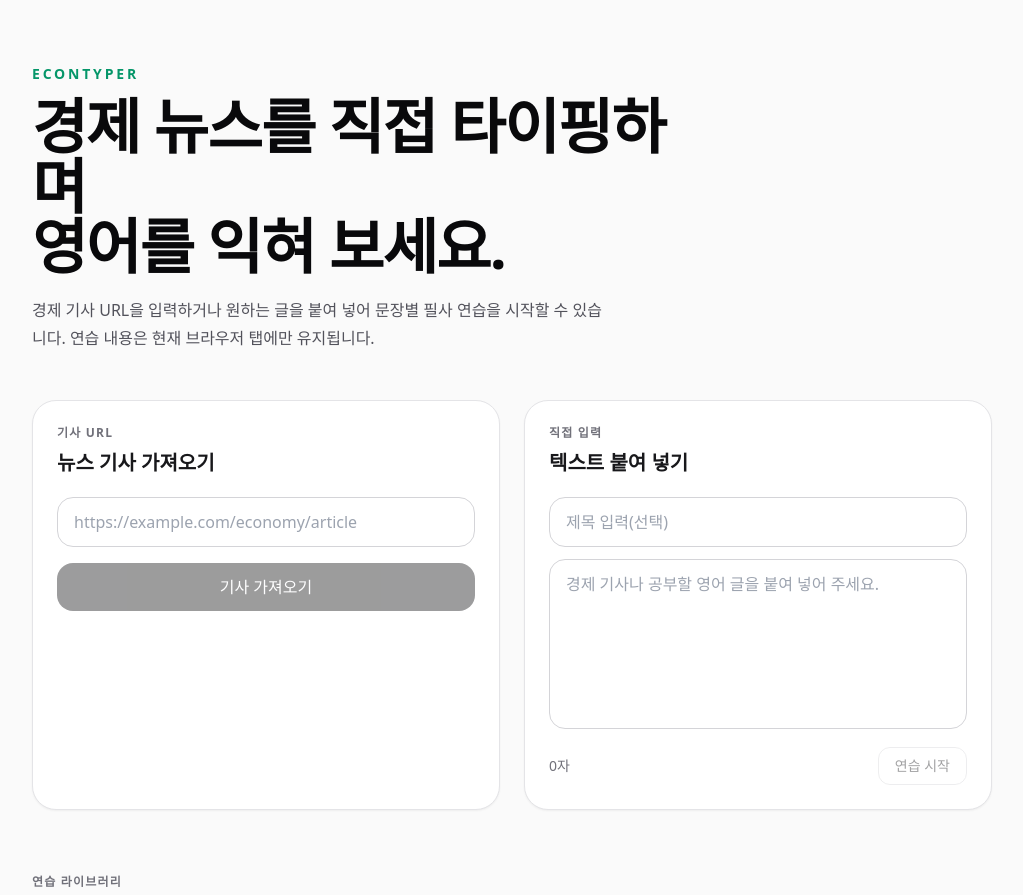
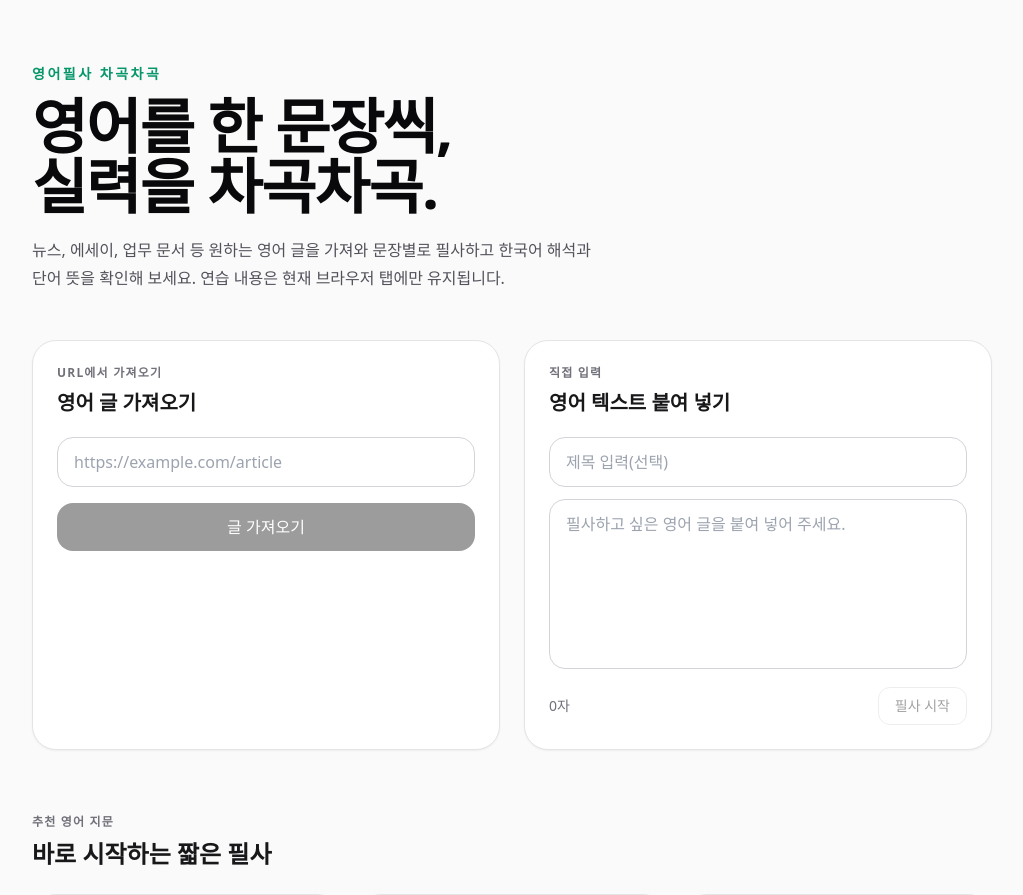
Before and after one commit to duckfrog-100/EconTyper, a Next.js app: page / in a window 1280 px wide. Shown: the top 895 px of the page, without its empty margins (128-1151 px from the left). Built offline with nearby package versions, Linux system fonts and the light colour scheme.

Commit message:
feat: rebrand home as 영어필사 차곡차곡

```diff
--- a/components/home/home-workspace.tsx
+++ b/components/home/home-workspace.tsx
@@ -48,7 +48,7 @@ export function HomeWorkspace() {
     setError("");
     const text = normalizePastedText(pasteText);
     if (text.length < 80) {
-      setError("연습을 시작하려면 80자 이상의 글을 붙여 넣어 주세요.");
+      setError("연습을 시작하려면 80자 이상의 영어 글을 붙여 넣어 주세요.");
       return;
     }
 
@@ -66,38 +66,38 @@ export function HomeWorkspace() {
   return (
     <main className="mx-auto w-full max-w-5xl px-5 py-10 sm:px-8 sm:py-16">
       <header className="mb-12 max-w-2xl">
-        <p className="mb-3 text-sm font-semibold tracking-[0.2em] text-emerald-600 dark:text-emerald-400">ECONTYPER</p>
-        <h1 className="text-4xl font-semibold tracking-tight text-zinc-950 dark:text-zinc-50 sm:text-6xl">경제 뉴스를 직접 타이핑하며<br />영어를 익혀 보세요.</h1>
-        <p className="mt-5 max-w-xl text-base leading-7 text-zinc-600 dark:text-zinc-400">경제 기사 URL을 입력하거나 원하는 글을 붙여 넣어 문장별 필사 연습을 시작할 수 있습니다. 연습 내용은 현재 브라우저 탭에만 유지됩니다.</p>
+        <p className="mb-3 text-sm font-semibold tracking-[0.18em] text-emerald-600 dark:text-emerald-400">영어필사 차곡차곡</p>
+        <h1 className="text-4xl font-semibold tracking-tight text-zinc-950 dark:text-zinc-50 sm:text-6xl">영어를 한 문장씩,<br />실력을 차곡차곡.</h1>
+        <p className="mt-5 max-w-xl text-base leading-7 text-zinc-600 dark:text-zinc-400">뉴스, 에세이, 업무 문서 등 원하는 영어 글을 가져와 문장별로 필사하고 한국어 해석과 단어 뜻을 확인해 보세요. 연습 내용은 현재 브라우저 탭에만 유지됩니다.</p>
       </header>
 
       <section className="grid gap-6 lg:grid-cols-2">
         <div className="rounded-3xl border border-zinc-200 bg-white p-6 shadow-sm dark:border-zinc-800 dark:bg-zinc-900">
-          <div className="mb-5"><p className="text-xs font-semibold uppercase tracking-widest text-zinc-500">기사 URL</p><h2 className="mt-2 text-xl font-semibold">뉴스 기사 가져오기</h2></div>
-          <label className="sr-only" htmlFor="article-url">기사 URL</label>
-          <input id="article-url" type="url" value={url} onChange={(event) => setUrl(event.target.value)} placeholder="https://example.com/economy/article" className="w-full rounded-2xl border border-zinc-300 bg-transparent px-4 py-3 outline-none transition focus:border-emerald-500 focus:ring-4 focus:ring-emerald-500/10 dark:border-zinc-700" />
-          <button type="button" onClick={handleExtract} disabled={!url.trim() || isExtracting} className="mt-4 w-full rounded-2xl bg-zinc-950 px-4 py-3 font-medium text-white transition hover:bg-zinc-800 disabled:cursor-not-allowed disabled:opacity-40 dark:bg-zinc-100 dark:text-zinc-950 dark:hover:bg-white">{isExtracting ? "기사를 가져오는 중…" : "기사 가져오기"}</button>
+          <div className="mb-5"><p className="text-xs font-semibold uppercase tracking-widest text-zinc-500">URL에서 가져오기</p><h2 className="mt-2 text-xl font-semibold">영어 글 가져오기</h2></div>
+          <label className="sr-only" htmlFor="article-url">영어 글 URL</label>
+          <input id="article-url" type="url" value={url} onChange={(event) => setUrl(event.target.value)} placeholder="https://example.com/article" className="w-full rounded-2xl border border-zinc-300 bg-transparent px-4 py-3 outline-none transition focus:border-emerald-500 focus:ring-4 focus:ring-emerald-500/10 dark:border-zinc-700" />
+          <button type="button" onClick={handleExtract} disabled={!url.trim() || isExtracting} className="mt-4 w-full rounded-2xl bg-zinc-950 px-4 py-3 font-medium text-white transition hover:bg-zinc-800 disabled:cursor-not-allowed disabled:opacity-40 dark:bg-zinc-100 dark:text-zinc-950 dark:hover:bg-white">{isExtracting ? "글을 가져오는 중…" : "글 가져오기"}</button>
         </div>
 
         <div className="rounded-3xl border border-zinc-200 bg-white p-6 shadow-sm dark:border-zinc-800 dark:bg-zinc-900">
-          <div className="mb-5"><p className="text-xs font-semibold uppercase tracking-widest text-zinc-500">직접 입력</p><h2 className="mt-2 text-xl font-semibold">텍스트 붙여 넣기</h2></div>
+          <div className="mb-5"><p className="text-xs font-semibold uppercase tracking-widest text-zinc-500">직접 입력</p><h2 className="mt-2 text-xl font-semibold">영어 텍스트 붙여 넣기</h2></div>
           <input value={pasteTitle} onChange={(event) => setPasteTitle(event.target.value)} placeholder="제목 입력(선택)" className="mb-3 w-full rounded-2xl border border-zinc-300 bg-transparent px-4 py-3 outline-none focus:border-emerald-500 dark:border-zinc-700" />
-          <textarea value={pasteText} onChange={(event) => setPasteText(event.target.value)} placeholder="경제 기사나 공부할 영어 글을 붙여 넣어 주세요." rows={6} className="w-full resize-none rounded-2xl border border-zinc-300 bg-transparent px-4 py-3 outline-none focus:border-emerald-500 dark:border-zinc-700" />
-          <div className="mt-3 flex items-center justify-between gap-4"><span className="text-sm text-zinc-500">{pasteText.length.toLocaleString()}자</span><button type="button" onClick={handlePaste} disabled={pasteText.trim().length < 80} className="rounded-xl border border-zinc-300 px-4 py-2 text-sm font-medium disabled:opacity-40 dark:border-zinc-700">연습 시작</button></div>
+          <textarea value={pasteText} onChange={(event) => setPasteText(event.target.value)} placeholder="필사하고 싶은 영어 글을 붙여 넣어 주세요." rows={6} className="w-full resize-none rounded-2xl border border-zinc-300 bg-transparent px-4 py-3 outline-none focus:border-emerald-500 dark:border-zinc-700" />
+          <div className="mt-3 flex items-center justify-between gap-4"><span className="text-sm text-zinc-500">{pasteText.length.toLocaleString()}자</span><button type="button" onClick={handlePaste} disabled={pasteText.trim().length < 80} className="rounded-xl border border-zinc-300 px-4 py-2 text-sm font-medium disabled:opacity-40 dark:border-zinc-700">필사 시작</button></div>
         </div>
       </section>
 
       {error && <p role="alert" className="mt-5 rounded-2xl border border-red-200 bg-red-50 px-4 py-3 text-sm text-red-700 dark:border-red-900/60 dark:bg-red-950/40 dark:text-red-300">{error}</p>}
 
       <section className="mt-16">
-        <div className="mb-6"><p className="text-xs font-semibold uppercase tracking-widest text-zinc-500">연습 라이브러리</p><h2 className="mt-2 text-2xl font-semibold">짧은 경제 영어 지문</h2></div>
+        <div className="mb-6"><p className="text-xs font-semibold uppercase tracking-widest text-zinc-500">추천 영어 지문</p><h2 className="mt-2 text-2xl font-semibold">바로 시작하는 짧은 필사</h2></div>
         <div className="grid gap-4 sm:grid-cols-2 lg:grid-cols-3">
           {starterLibrary.map((article) => (
             <article key={article.id} className="flex min-h-52 flex-col rounded-3xl border border-zinc-200 bg-white p-5 dark:border-zinc-800 dark:bg-zinc-900">
               <div className="flex items-center justify-between text-xs text-zinc-500"><span>{article.topic}</span><span>약 {article.minutes}분</span></div>
               <h3 className="mt-4 text-lg font-semibold">{article.title}</h3>
               <p className="mt-3 line-clamp-3 text-sm leading-6 text-zinc-600 dark:text-zinc-400">{article.text}</p>
-              <button type="button" onClick={() => startPractice({ ...article, createdAt: new Date().toISOString() }, router.push)} className="mt-auto pt-5 text-left text-sm font-semibold text-emerald-700 dark:text-emerald-400">연습하기 →</button>
+              <button type="button" onClick={() => startPractice({ ...article, createdAt: new Date().toISOString() }, router.push)} className="mt-auto pt-5 text-left text-sm font-semibold text-emerald-700 dark:text-emerald-400">필사하기 →</button>
             </article>
           ))}
         </div>
```
